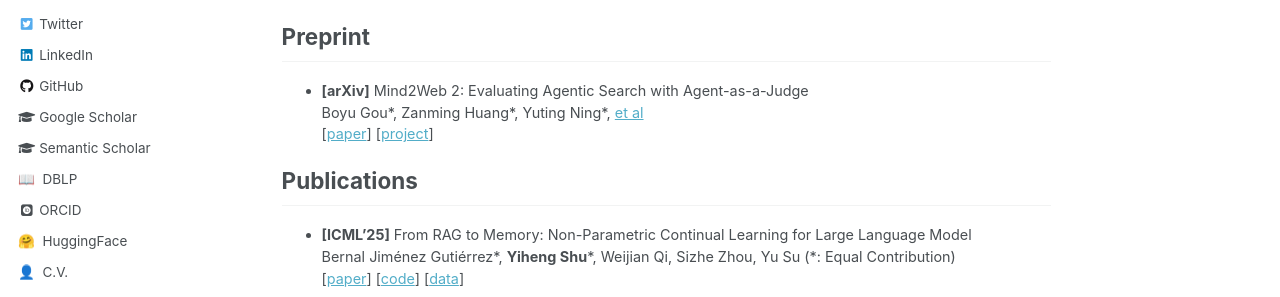
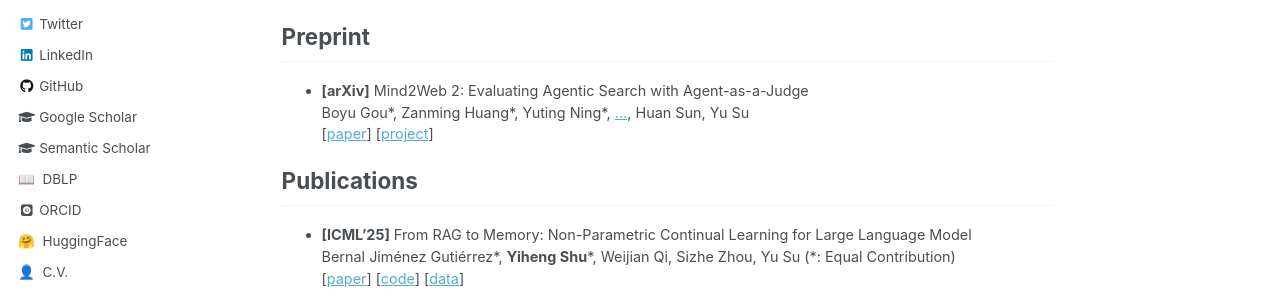
Before and after one commit to yihengshu/yihengshu.github.io, a Jekyll site: the page built from _pages/about.md, in a window 1280 px wide and 900 px high. Shown: the part 421-718 px from the top of the window. Built offline with Jekyll 4.4.1, drawn with Linux system fonts in a browser that asks for light colours; some web fonts are replaced.

Commit message:
Update about.md

```diff
--- a/_pages/about.md
+++ b/_pages/about.md
@@ -26,7 +26,7 @@ Feel free to reach out to me if you're interested in my research.
 ## Preprint
 
 - **[arXiv]** Mind2Web 2: Evaluating Agentic Search with Agent-as-a-Judge
-Boyu Gou\*, Zanming Huang\*, Yuting Ning\*, [et al](https://arxiv.org/abs/2506.21506)
+Boyu Gou\*, Zanming Huang\*, Yuting Ning\*, [...](https://arxiv.org/abs/2506.21506), Huan Sun, Yu Su
 [[paper](https://arxiv.org/abs/2506.21506)]
 [[project](https://osu-nlp-group.github.io/Mind2Web-2/)]
 
```
